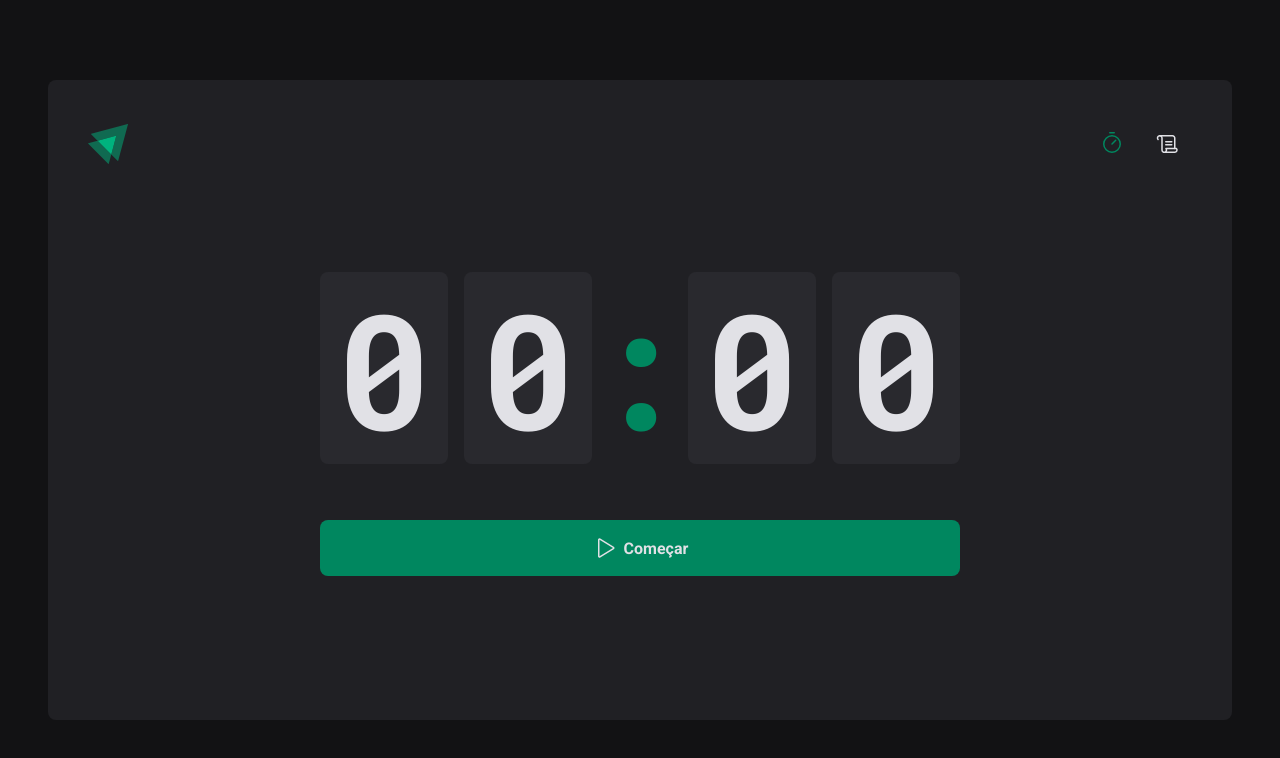
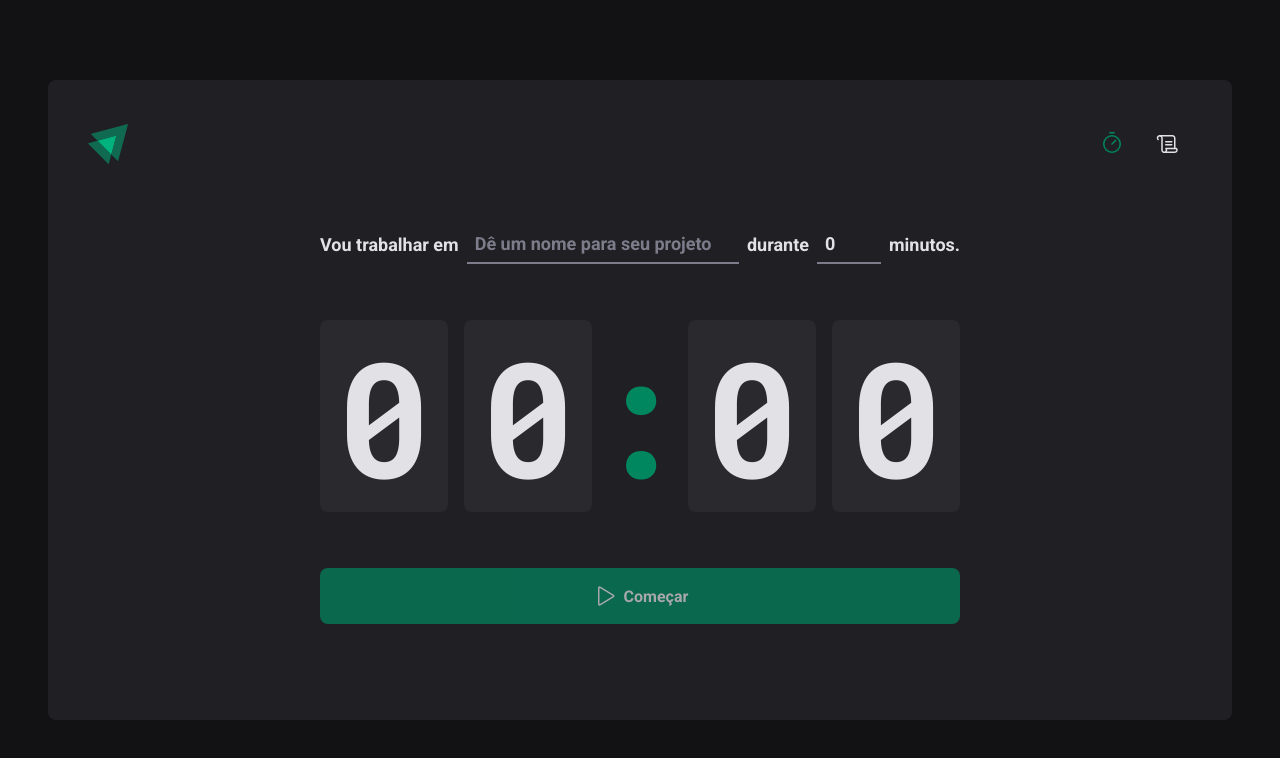
Before and after one commit to RafaelGSantana/timer, a React (Vite) app: page / in a window 1280 px wide. Shown: the top 758 px of the page. Built offline with nearby package versions, Linux system fonts and the light colour scheme.

Commit message:
ContextAPI - Aplicando contexto no NewCycleForm + FormProvider (contexto do React Hook Form

```diff
--- a/src/pages/Home/components/NewCycleForm/index.tsx
+++ b/src/pages/Home/components/NewCycleForm/index.tsx
@@ -1,83 +1,59 @@
-// import { useForm } from "react-hook-form";
-// // '@hookform/resolvers/zod, vai permitir a integração do React-Hook-Form com a
-// // biblioteca de validação 'zod'
-// import { zodResolver } from '@hookform/resolvers/zod';
-// // Importa o zod desta forma, pois a lib zod não possui um export default, e para
-// // não precisarmos importar função por função entre chaves, utilizamos a sintaxe
-// // * as zod, assim importamos todas as funções de uma só vez.
-// import * as zod from 'zod';
+import { useContext } from "react";
 
-// import {
-//    FormContainer,
-//    TaskInput,
-//    MinutesAmountInput,
-// } from "./styles";
+import {
+   FormContainer,
+   TaskInput,
+   MinutesAmountInput,
+} from "./styles";
 
-// const newCycleFormValidationSchema = zod.object({
-//    task: zod.string().min(1, 'Informe a tarefa.'),
-//    minutesAmount: zod
-//       .number()
-//       .min(1, 'O ciclo deve ser de no mínimo 5 minutos.')
-//       .max(60, 'O ciclo deve ser de no máximo 60 minutos.')
-// });
+import { CyclesContext } from "../..";
+import { useFormContext } from "react-hook-form";
 
-// export function NewCycleForm{
-//    const { register, handleSubmit, watch, reset } = useForm<NewCycleFormData>({
-//       resolver: zodResolver(newCycleFormValidationSchema),
-//       defaultValues: {
-//          task: '',
-//          minutesAmount: 0
-//       }
-//    });
+export function NewCycleForm() {
+   const { activeCycle } = useContext(CyclesContext);
+   const { register } = useFormContext();
 
-//    // interface NewCycleFormData {
-//    //    task: string;
-//    //    minutesAmount: number;
-//    // }
-//    type NewCycleFormData = zod.infer<typeof newCycleFormValidationSchema>
+   return(
+      <FormContainer>
+         <label htmlFor="task">Vou trabalhar em</label>
+         <TaskInput
+            type="text"
+            id="task"
+            placeholder="Dê um nome para seu projeto"
+            list="task-suggestions"
+            {...register('task')}
+            disabled={!!activeCycle} // Converte o activeCycle para boolean colocando os !!
+         />
+         {/*
+            Elemento html próprio para uma lista de sugestões para um input.
+            Este elemento será exibido automaticamente, assim que o usuário der
+            foco no input. Recebe um id, que será utilizado como referência no
+            atributo 'list' do input.
+         */}
+         <datalist id="task-suggestions">
+            <option value="Projeto 1" />
+            <option value="Projeto 2" />
+            <option value="Projeto 3" />
+         </datalist>
 
-//    return(
-//       <FormContainer>
-//          <label htmlFor="task">Vou trabalhar em</label>
-//          <TaskInput
-//             type="text"
-//             id="task"
-//             placeholder="Dê um nome para seu projeto"
-//             list="task-suggestions"
-//             {...register('task')}
-//             disabled={!!activeCycle} // Converte o activeCycle para boolean colocando os !!
-//          />
+         <label htmlFor="minutesAmount">durante</label>
+         <MinutesAmountInput
+            type="number"
+            id="minutesAmount"
+            placeholder="00"
+            // Atributo nativo do html, que por estarmos utilizando no React,
+            // passamos o número entre chaves e não áspas. O step permite o
+            // usuário incrementar e decrementar o número do input[type=number]
+            // de acordo com o valor passado como valor de step. No ex. abaixo
+            // 5, 10, 15
+            step={5}
+            min={5} // valor mínimo
+            max={60} // valor máximo
+            {...register('minutesAmount', { valueAsNumber: true })}
+            disabled={!!activeCycle}
+         />
 
-// {/*
-//             Elemento html próprio para uma lista de sugestões para um input.
-//             Este elemento será exibido automaticamente, assim que o usuário der
-//             foco no input. Recebe um id, que será utilizado como referência no
-//             atributo 'list' do input.
-//          */}
-//          <datalist id="task-suggestions">
-//             <option value="Projeto 1" />
-//             <option value="Projeto 2" />
-//             <option value="Projeto 3" />
-//          </datalist>
-
-//          <label htmlFor="minutesAmount">durante</label>
-//          <MinutesAmountInput
-//             type="number"
-//             id="minutesAmount"
-//             placeholder="00"
-//             // Atributo nativo do html, que por estarmos utilizando no React,
-//             // passamos o número entre chaves e não áspas. O step permite o
-//             // usuário incrementar e decrementar o número do input[type=number]
-//             // de acordo com o valor passado como valor de step. No ex. abaixo
-//             // 5, 10, 15
-//             step={5}
-//             min={1} // valor mínimo
-//             max={60} // valor máximo
-//             {...register('minutesAmount', { valueAsNumber: true })}
-//             disabled={!!activeCycle}
-//          />
-
-//          <span>minutos.</span>
-//       </FormContainer >
-//    )
-// }
+         <span>minutos.</span>
+      </FormContainer >
+   )
+}
--- a/src/pages/Home/index.tsx
+++ b/src/pages/Home/index.tsx
@@ -1,7 +1,12 @@
 import { HandPalm, Play } from "phosphor-react";
-import { useForm } from "react-hook-form";
-
-import { differenceInSeconds } from "date-fns";
+import { FormProvider, useForm } from "react-hook-form";
+// '@hookform/resolvers/zod, vai permitir a integração do React-Hook-Form com a
+// biblioteca de validação 'zod'
+import { zodResolver } from '@hookform/resolvers/zod';
+// Importa o zod desta forma, pois a lib zod não possui um export default, e para
+// não precisarmos importar função por função entre chaves, utilizamos a sintaxe
+// * as zod, assim importamos todas as funções de uma só vez.
+import * as zod from 'zod';
 
 import {
    HomeContainer,
@@ -12,6 +17,7 @@ import {
 import { createContext, useEffect, useState } from "react";
 // import { NewCycleForm } from "./components/NewCycleForm";
 import { Countdown } from "./components/Countdown";
+import { NewCycleForm } from "./components/NewCycleForm";
 interface Cycle {
    id: string;
    task: string;
@@ -20,46 +26,73 @@ interface Cycle {
    interruptDate?: Date;
    finishedDate?: Date;
 }
-
 interface CyclesContextType {
    activeCycle: Cycle | undefined;
    activeCycleId: string | null;
+   amountSecondsPassed: number;
    markCurrentCycleAsFinished: () => void;
+   setSecondsPassed: (seconds: number) => void;
 }
 
 export const CyclesContext = createContext({} as CyclesContextType);
 
+const newCycleFormValidationSchema = zod.object({
+   task: zod.string().min(1, 'Informe a tarefa.'),
+   minutesAmount: zod
+      .number()
+      .min(5, 'O ciclo deve ser de no mínimo 5 minutos.')
+      .max(60, 'O ciclo deve ser de no máximo 60 minutos.')
+});
+
+type NewCycleFormData = zod.infer<typeof newCycleFormValidationSchema>
+// type NewCycleFormData teve a tipagem inferida de acordo com a validação do zod, descrita acima.
+// Seria o mesmo que fazer:
+//    interface NewCycleFormData {
+//       task: string;
+//       minutesAmount: number;
+//    }
+
 export function Home() {
    const [cycles, setCycles] = useState<Cycle[]>([]); // Temos a informação de todos os ciclos
    const [activeCycleId, setActiveCycleId] = useState<string | null>(null); // Temos a informação do ciclo que está ativo
-   // Buscar o ciclo ativo, no estado cycles, com base na informação contida no estado activeCycleId
-   const activeCycle = cycles.find(cycle => cycle.id === activeCycleId);
+   const [amountSecondsPassed, setAmountSecondsPassed] = useState(0);
+   const activeCycle = cycles.find(cycle => cycle.id === activeCycleId); // Buscar o ciclo ativo, no estado cycles, com base na informação contida no estado activeCycleId
 
-   // function handleCreateNewCycle(data: NewCycleFormData) {
-   //    const id = String(new Date().getTime());
+   const newCycleForm = useForm<NewCycleFormData>({
+      resolver: zodResolver(newCycleFormValidationSchema),
+      defaultValues: {
+         task: '',
+         minutesAmount: 0
+      }
+   });
 
-   //    const newCycle: Cycle = {
-   //       id,
-   //       task: data.task,
-   //       minutesAmount: data.minutesAmount,
-   //       startDate: new Date()
-   //    };
+   const { handleSubmit, watch, reset } = newCycleForm;
+
+   function handleCreateNewCycle(data: NewCycleFormData) {
+      const id = String(new Date().getTime());
+
+      const newCycle: Cycle = {
+         id,
+         task: data.task,
+         minutesAmount: data.minutesAmount,
+         startDate: new Date()
+      };
 
       // Sempre que uma alteração de estado depender do valor anterior,
       // vamos usar o formato de arrow function para alterar o valor, respeitando
       // as closures no React
-   //    setCycles(state => [...state, newCycle]);
-   //    setActiveCycleId(id);
-   //    setAmountSecondsPassed(0);
+      setCycles(state => [...state, newCycle]);
+      setActiveCycleId(id);
+      setAmountSecondsPassed(0);
 
-   //    reset();
-   // }
+      reset();
+   }
 
    function handleInterruptCycle() {
       setCycles(
          state => state.map((cycle) => {
-            if(cycle.id === activeCycleId) {
-               return {...cycle, interruptDate: new Date()};
+            if (cycle.id === activeCycleId) {
+               return { ...cycle, interruptDate: new Date() };
             } else {
                return cycle;
             }
@@ -73,8 +106,8 @@ export function Home() {
    function markCurrentCycleAsFinished() {
       setCycles(state =>
          state.map((cycle) => {
-            if(cycle.id === activeCycleId) {
-               return {...cycle, finishedDate: new Date()}
+            if (cycle.id === activeCycleId) {
+               return { ...cycle, finishedDate: new Date() }
             } else {
                return cycle
             }
@@ -82,9 +115,13 @@ export function Home() {
       );
    }
 
+   function setSecondsPassed(seconds: number) {
+      setAmountSecondsPassed(seconds);
+   }
+
    // Monitora o input 'task' (Controlled component)
-   // const task = watch('task');
-   // const isSubmitButtonDisabled = !task;
+   const task = watch('task');
+   const isSubmitButtonDisabled = !task;
 
    /**
     * Prop Drilling - Quando a gente tem MUITAS propriedades APENAS para comunicação entre componentes
@@ -93,10 +130,18 @@ export function Home() {
 
    return (
       <HomeContainer>
-         <form /*onSubmit={handleSubmit(handleCreateNewCycle)}*/ action="">
+         <form onSubmit={handleSubmit(handleCreateNewCycle)} action="">
 
-            <CyclesContext.Provider value={{ activeCycle, activeCycleId, markCurrentCycleAsFinished }}>
-               {/* <NewCycleForm /> */}
+            <CyclesContext.Provider value={{
+               activeCycle,
+               activeCycleId,
+               markCurrentCycleAsFinished,
+               amountSecondsPassed,
+               setSecondsPassed
+            }}>
+               <FormProvider {...newCycleForm}>
+                  <NewCycleForm />
+               </FormProvider>
                <Countdown />
             </CyclesContext.Provider>
 
@@ -106,13 +151,11 @@ export function Home() {
                   Interromper
                </StopCountdownButton>
             ) : (
-                  <StartCountdownButton/* disabled={isSubmitButtonDisabled}*/ type="submit">
+               <StartCountdownButton disabled={isSubmitButtonDisabled} type="submit">
                   <Play size={24} />
                   Começar
                </StartCountdownButton>
             )}
-
-
          </form>
       </HomeContainer>
    )
```
Also changed, not shown: src/pages/Home/components/Countdown/index.tsx (+16 -5 lines). Lines whose indentation alone changed are shown as unchanged.
